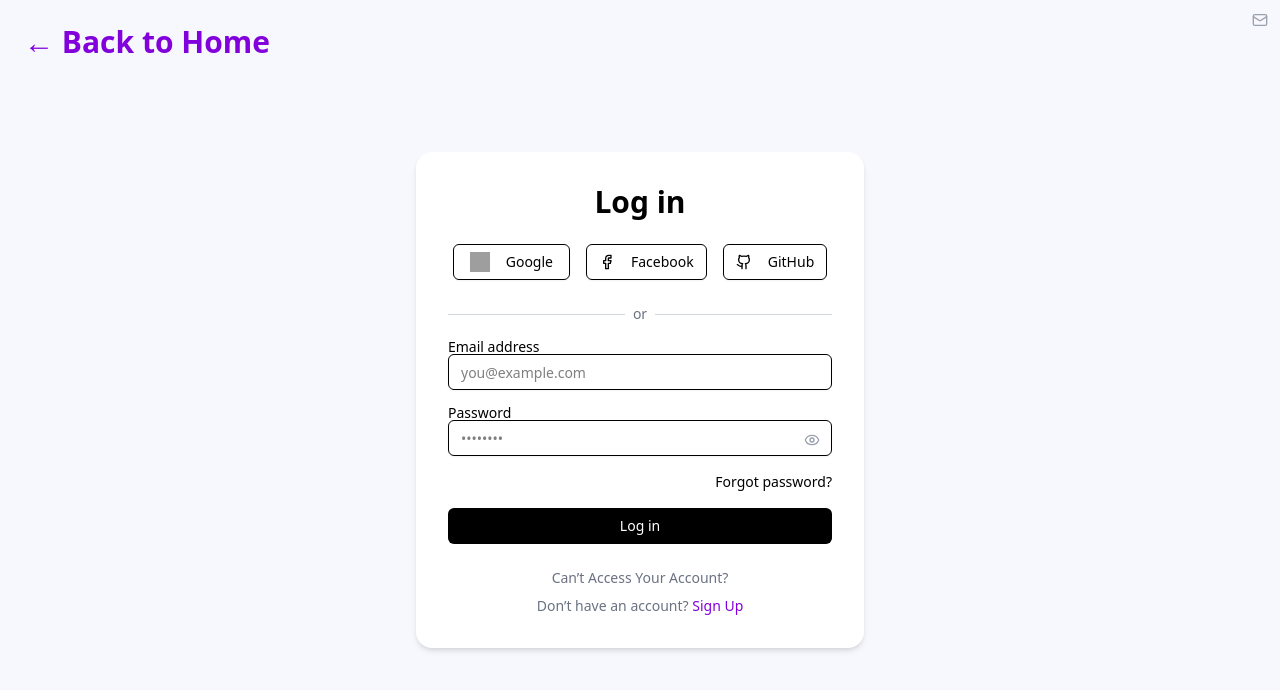
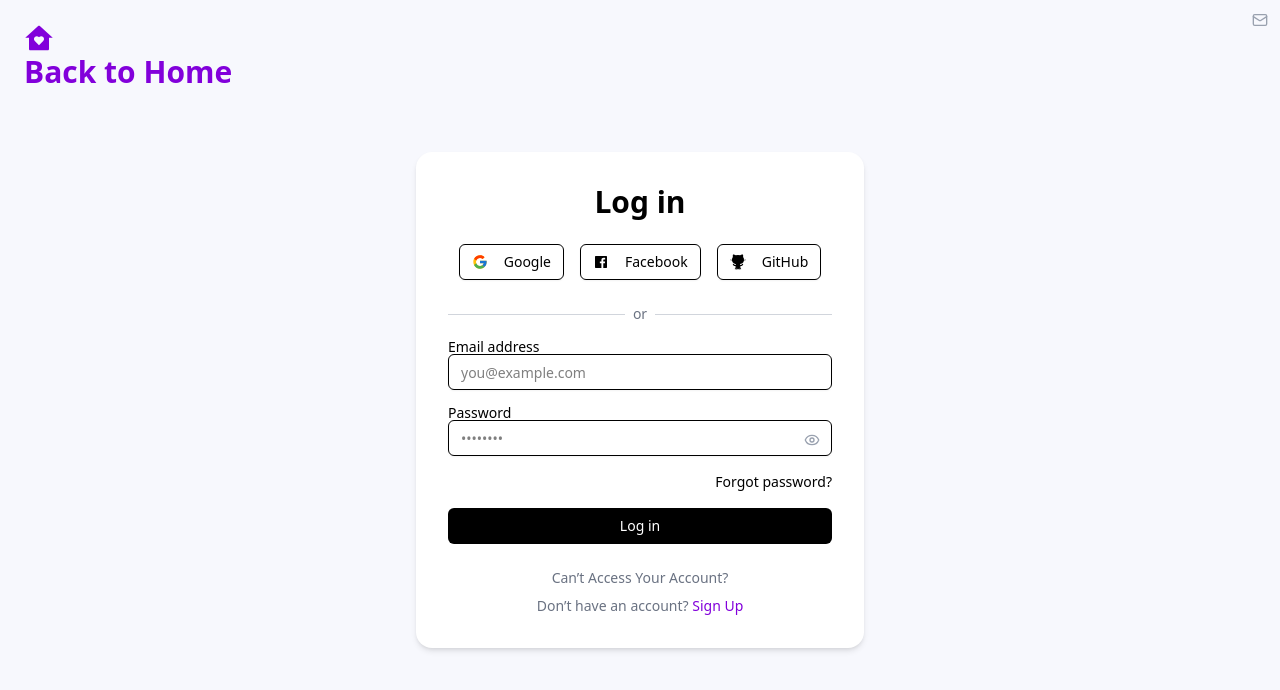
Before and after one commit to DevWorld888/jobAI, a Next.js app: page /login in a window 1280 px wide. Shown: the top 690 px of the page. Built offline with nearby package versions, Linux system fonts and the light colour scheme; grey boxes are pictures that could not be loaded.

Commit message:
fixin bugs

```diff
--- a/package.json
+++ b/package.json
@@ -29,6 +29,7 @@
     "postcss": "^8.5.3",
     "react": "^19.0.0",
     "react-dom": "^19.0.0",
+    "react-icons": "^5.5.0",
     "tailwind-merge": "^3.0.2",
     "tailwindcss": "^4.0.15",
     "tailwindcss-motion": "^1.1.0",
--- a/src/app/login/page.tsx
+++ b/src/app/login/page.tsx
@@ -4,8 +4,11 @@
 import { Button } from "@/components/ui/button";
 import { Input } from "@/components/ui/input";
 import { Label } from "@/components/ui/label";
-import { Github, Facebook, Eye, Mail } from "lucide-react";
-import Image from "next/image";
+import { Eye, Mail } from "lucide-react";
+import { FcGoogle } from "react-icons/fc";
+import { BiLogoFacebookSquare } from "react-icons/bi";
+import { SiRefinedgithub } from "react-icons/si";
+import { RiHomeHeartFill } from "react-icons/ri";
 import Link from "next/link";
 export default function LoginPage() {
     return (
@@ -14,20 +17,20 @@ export default function LoginPage() {
                 href="/"
                 className="absolute top-6 left-6 text-3xl font-bold text-purple-700 hover:underline"
             >
-                ← Back to Home
+                <RiHomeHeartFill/>Back to Home
             </Link>
             <div className="w-full max-w-md bg-white p-8 rounded-2xl shadow-md">
                 <h1 className="text-3xl font-bold text-center mb-6">Log in</h1>
 
                 <div className="flex gap-4 justify-center mb-6">
                     <Button variant="outline" onClick={() => signIn("google")}>
-                        <Image src="/google-icon.svg" alt="Google Icon" width={20} height={20} className="w-5 h-5 mr-2" /> Google
+                    <FcGoogle className="w-5 h-5 mr-2" />  Google
                     </Button>
                     <Button variant="outline" onClick={() => signIn("facebook")}>
-                        <Facebook className="w-5 h-5 mr-2" /> Facebook
+                        <BiLogoFacebookSquare className="w-5 h-5 mr-2" /> Facebook
                     </Button>
                     <Button variant="outline" onClick={() => signIn("github")}>
-                        <Github className="w-5 h-5 mr-2" /> GitHub
+                        <SiRefinedgithub className="w-5 h-5 mr-2" /> GitHub
                     </Button>
                 </div>
 
```
Also changed, not shown: 1 other file (tests, documents, lock files or other folders).
